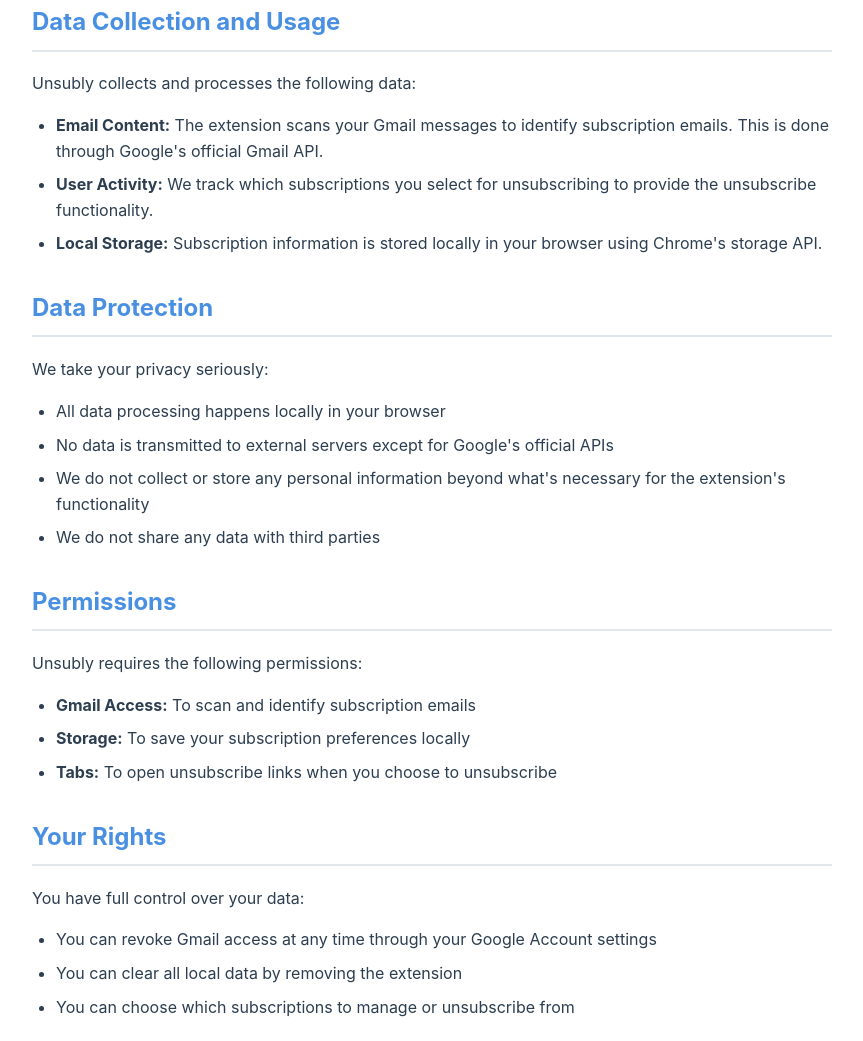
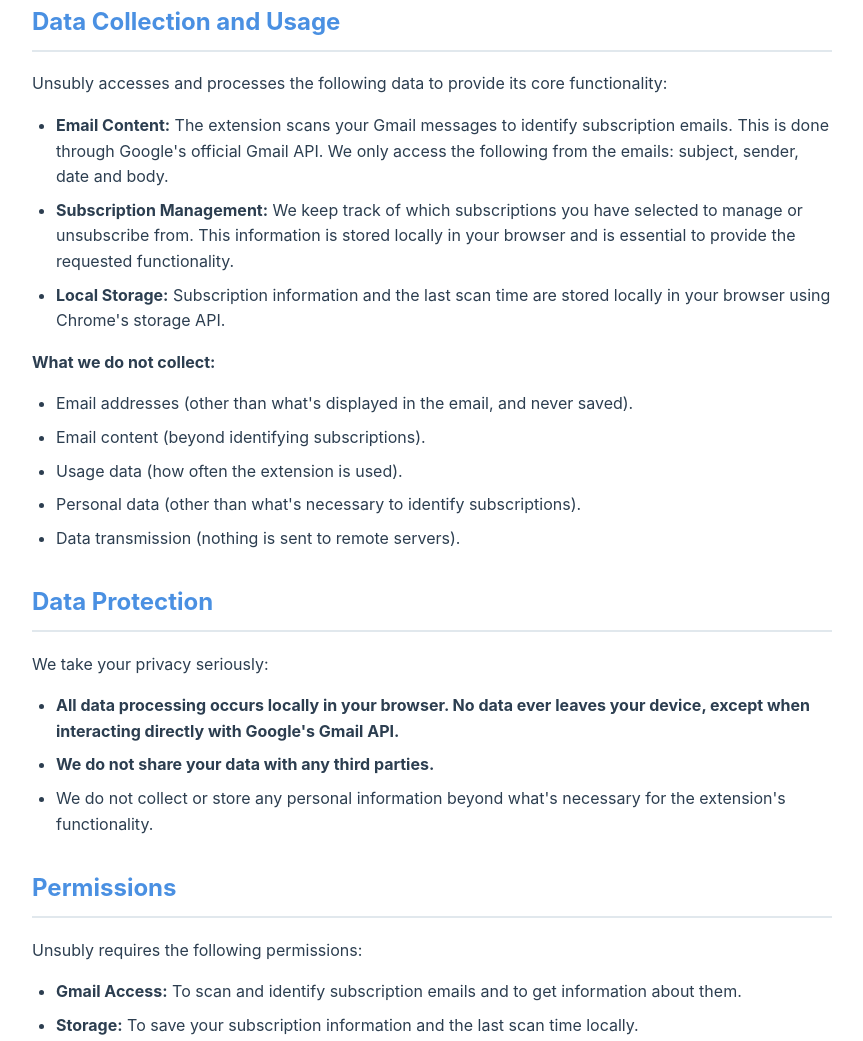
Before and after one commit to CicadaKatz/unsubly-privacy, a plain HTML site: page index.html in a window 1280 px wide. Shown: the part 340-1381 px from the top of the page, without its empty margins (208-1071 px from the left). Drawn offline with Linux system fonts and the light colour scheme.

Commit message:
Update index.html

```diff
--- a/index.html
+++ b/index.html
@@ -5,6 +5,7 @@
     <meta name="viewport" content="width=device-width, initial-scale=1.0">
     <title>Unsubly Privacy Policy</title>
     <style>
+        /* Existing CSS from your example */
          :root {
              --primary-color: #4a90e2;
              --text-color: #2c3e50;
@@ -76,11 +77,19 @@
 
     <section>
         <h2>Data Collection and Usage</h2>
-         <p>Unsubly collects and processes the following data:</p>
+        <p>Unsubly accesses and processes the following data to provide its core functionality:</p>
         <ul>
-             <li><strong>Email Content:</strong> The extension scans your Gmail messages to identify subscription emails. This is done through Google's official Gmail API.</li>
-             <li><strong>User Activity:</strong> We track which subscriptions you select for unsubscribing to provide the unsubscribe functionality.</li>
-             <li><strong>Local Storage:</strong> Subscription information is stored locally in your browser using Chrome's storage API.</li>
+            <li><strong>Email Content:</strong> The extension scans your Gmail messages to identify subscription emails. This is done through Google's official Gmail API. We only access the following from the emails: subject, sender, date and body.</li>
+            <li><strong>Subscription Management:</strong> We keep track of which subscriptions you have selected to manage or unsubscribe from. This information is stored locally in your browser and is essential to provide the requested functionality.</li>
+            <li><strong>Local Storage:</strong> Subscription information and the last scan time are stored locally in your browser using Chrome's storage API.</li>
+        </ul>
+        <p><strong>What we do not collect:</strong></p>
+        <ul>
+            <li>Email addresses (other than what's displayed in the email, and never saved).</li>
+            <li>Email content (beyond identifying subscriptions).</li>
+            <li>Usage data (how often the extension is used).</li>
+            <li>Personal data (other than what's necessary to identify subscriptions).</li>
+            <li>Data transmission (nothing is sent to remote servers).</li>
         </ul>
     </section>
 
@@ -88,10 +97,10 @@
         <h2>Data Protection</h2>
         <p>We take your privacy seriously:</p>
         <ul>
-             <li>All data processing happens locally in your browser</li>
-             <li>No data is transmitted to external servers except for Google's official APIs</li>
-             <li>We do not collect or store any personal information beyond what's necessary for the extension's functionality</li>
-             <li>We do not share any data with third parties</li>
+            <li><strong>All data processing occurs locally in your browser. No data ever leaves your device, except when interacting directly with Google's Gmail API.</strong></li>
+            <li><strong>We do not share your data with any third parties.</strong></li>
+            <li>We do not collect or store any personal information beyond what's necessary for the extension's functionality.</li>
+
         </ul>
     </section>
 
@@ -99,9 +108,8 @@
         <h2>Permissions</h2>
         <p>Unsubly requires the following permissions:</p>
         <ul>
-             <li><strong>Gmail Access:</strong> To scan and identify subscription emails</li>
-             <li><strong>Storage:</strong> To save your subscription preferences locally</li>
-             <li><strong>Tabs:</strong> To open unsubscribe links when you choose to unsubscribe</li>
+            <li><strong>Gmail Access:</strong> To scan and identify subscription emails and to get information about them.</li>
+            <li><strong>Storage:</strong> To save your subscription information and the last scan time locally.</li>
         </ul>
     </section>
 
@@ -109,9 +117,9 @@
         <h2>Your Rights</h2>
         <p>You have full control over your data:</p>
         <ul>
-             <li>You can revoke Gmail access at any time through your Google Account settings</li>
-             <li>You can clear all local data by removing the extension</li>
-             <li>You can choose which subscriptions to manage or unsubscribe from</li>
+            <li>You can revoke Gmail access at any time through your Google Account settings.</li>
+            <li>You can clear all local data by removing the extension.</li>
+            <li>You can choose which subscriptions to manage or unsubscribe from.</li>
         </ul>
     </section>
 
```
Lines whose indentation alone changed are shown as unchanged.
